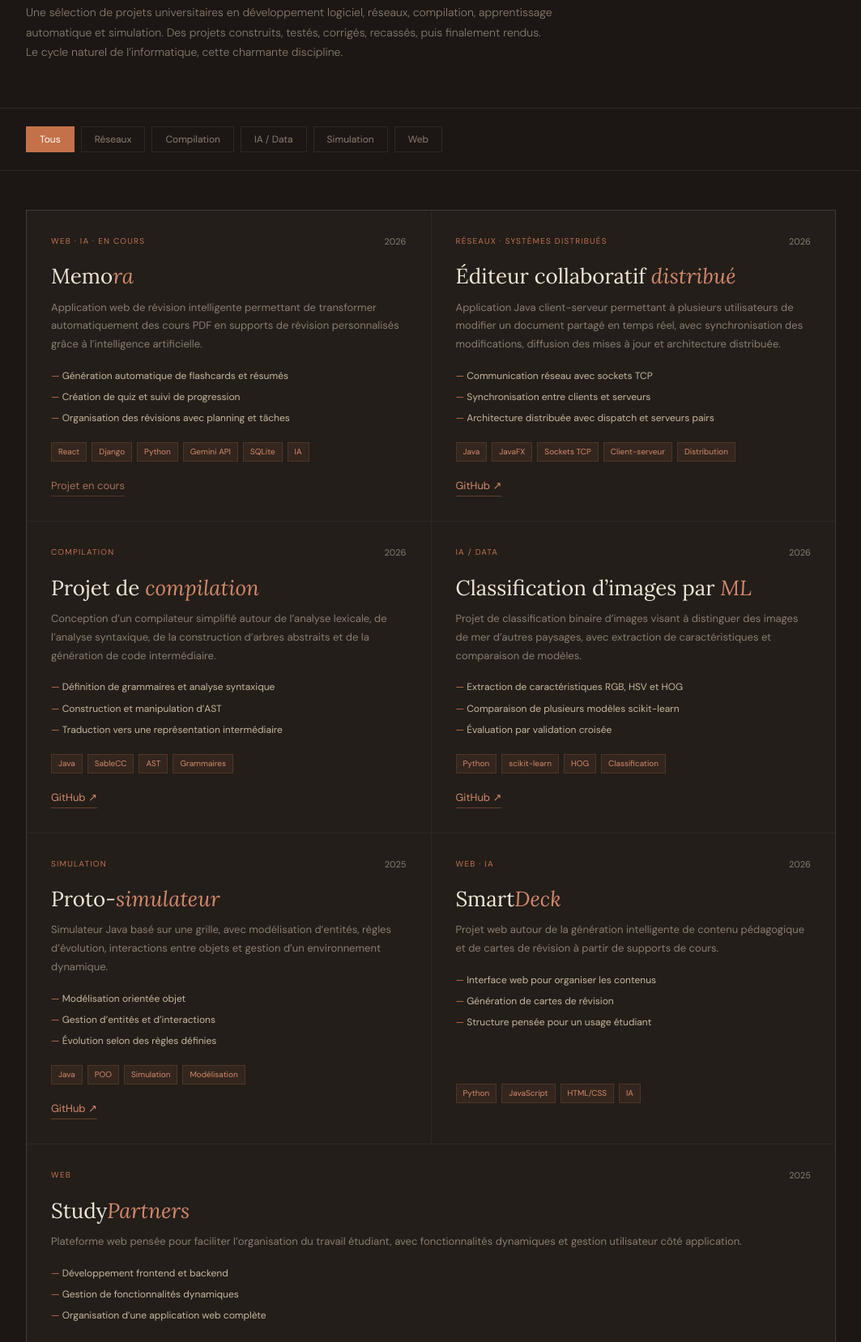
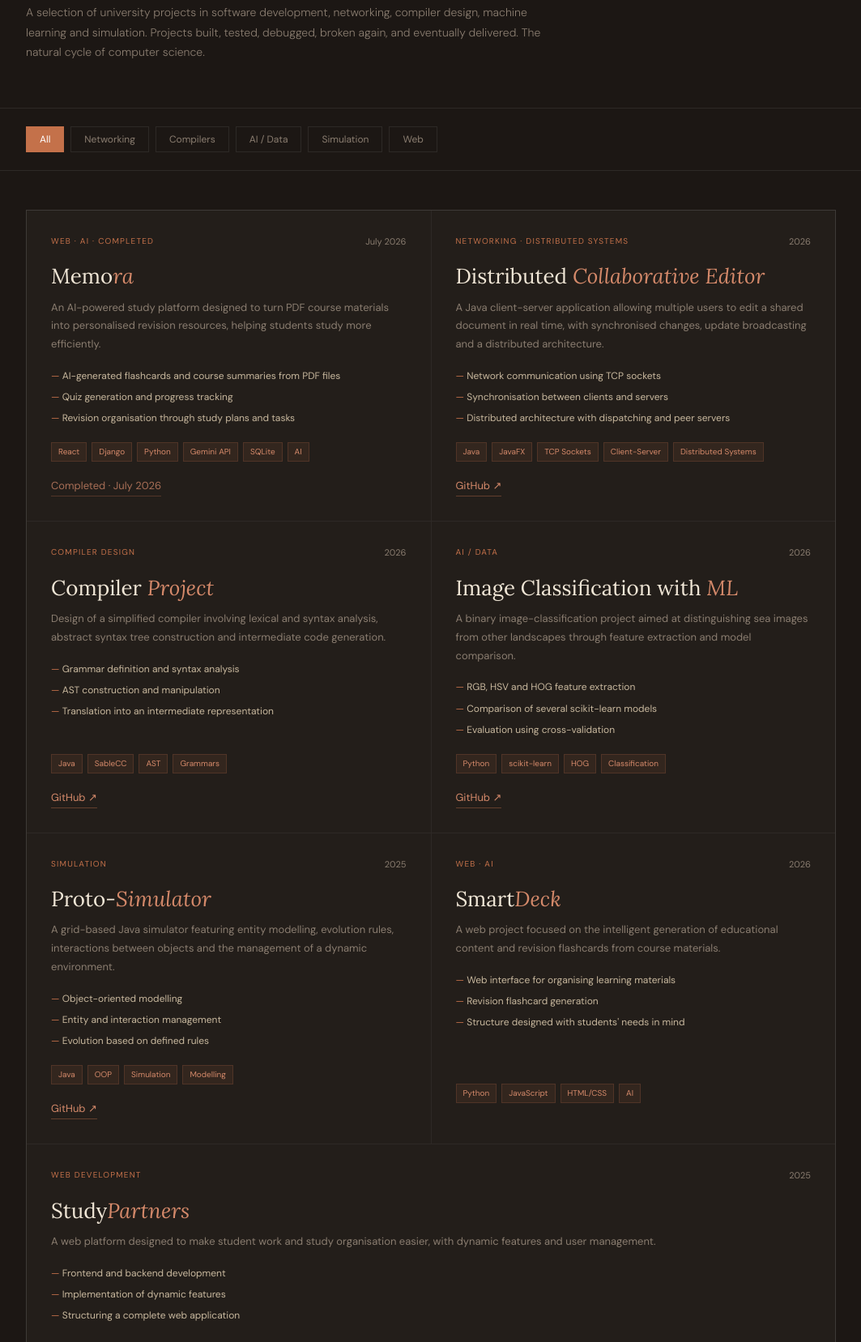
Before and after one commit to manalchabane1/Portfolio, a plain HTML site: page projets.html in a window 1280 px wide. Shown: the part 255-1912 px from the top of the page at 81% size, without its empty margins (108-1171 px from the left). Drawn offline with Linux system fonts and the light colour scheme.

Commit message:
Update projets.html

```diff
--- a/projets.html
+++ b/projets.html
@@ -1,9 +1,9 @@
 <!DOCTYPE html>
-<html lang="fr">
+<html lang="en">
 <head>
   <meta charset="UTF-8"/>
   <meta name="viewport" content="width=device-width, initial-scale=1.0"/>
-  <title>Projets — Manal Chabane</title>
+  <title>Projects — Manal Chabane</title>
   <link rel="preconnect" href="https://fonts.googleapis.com">
   <link href="https://fonts.googleapis.com/css2?family=DM+Sans:ital,wght@0,300;0,400;0,500;1,300&family=Lora:ital,wght@0,400;0,500;1,400&display=swap" rel="stylesheet">
 
@@ -438,29 +438,29 @@
     <a href="index.html" class="nav-logo">Manal <span>Chabane</span></a>
 
     <div class="nav-links">
-      <a href="index.html">Accueil</a>
-      <a href="projets.html" class="active">Projets</a>
-      <a href="index.html#parcours">Parcours</a>
-      <span class="nav-badge">Alternance 2026</span>
+      <a href="index.html">Home</a>
+      <a href="projets.html" class="active">Projects</a>
+      <a href="index.html#parcours">Background</a>
+      <span class="nav-badge">Job opportunities 2026</span>
     </div>
   </div>
 </nav>
 
 <div class="page-header">
-  <p class="page-eye">Projets académiques</p>
+  <p class="page-eye">Academic projects</p>
 
   <h1 class="page-title">Manal <em>Chabane</em></h1>
 
   <p class="page-sub">
-    Une sélection de projets universitaires en développement logiciel, réseaux, compilation, apprentissage automatique et simulation. Des projets construits, testés, corrigés, recassés, puis finalement rendus. Le cycle naturel de l’informatique, cette charmante discipline.
+    A selection of university projects in software development, networking, compiler design, machine learning and simulation. Projects built, tested, debugged, broken again, and eventually delivered. The natural cycle of computer science.
   </p>
 </div>
 
 <div class="filter-bar">
-  <button class="filter-btn active" data-filter="all">Tous</button>
-  <button class="filter-btn" data-filter="reseau">Réseaux</button>
-  <button class="filter-btn" data-filter="compilation">Compilation</button>
-  <button class="filter-btn" data-filter="ia">IA / Data</button>
+  <button class="filter-btn active" data-filter="all">All</button>
+  <button class="filter-btn" data-filter="reseau">Networking</button>
+  <button class="filter-btn" data-filter="compilation">Compilers</button>
+  <button class="filter-btn" data-filter="ia">AI / Data</button>
   <button class="filter-btn" data-filter="simulation">Simulation</button>
   <button class="filter-btn" data-filter="web">Web</button>
 </div>
@@ -471,20 +471,20 @@
     <article class="project-card" data-cat="web">
       <div>
         <div class="project-top">
-          <span class="project-cat">Web · IA · En cours</span>
-          <span class="project-year">2026</span>
+          <span class="project-cat">Web · AI · Completed</span>
+          <span class="project-year">July 2026</span>
         </div>
 
         <h2 class="project-title">Memo<em>ra</em></h2>
 
         <p class="project-desc">
-          Application web de révision intelligente permettant de transformer automatiquement des cours PDF en supports de révision personnalisés grâce à l’intelligence artificielle.
+          An AI-powered study platform designed to turn PDF course materials into personalised revision resources, helping students study more efficiently.
         </p>
 
         <div class="project-points">
-          <span>Génération automatique de flashcards et résumés</span>
-          <span>Création de quiz et suivi de progression</span>
-          <span>Organisation des révisions avec planning et tâches</span>
+          <span>AI-generated flashcards and course summaries from PDF files</span>
+          <span>Quiz generation and progress tracking</span>
+          <span>Revision organisation through study plans and tasks</span>
         </div>
       </div>
 
@@ -495,11 +495,11 @@
           <span>Python</span>
           <span>Gemini API</span>
           <span>SQLite</span>
-          <span>IA</span>
+          <span>AI</span>
         </div>
 
         <div class="project-links">
-          <span class="project-status">Projet en cours</span>
+          <span class="project-status">Completed · July 2026</span>
         </div>
       </div>
     </article>
@@ -507,20 +507,20 @@
     <article class="project-card" data-cat="reseau">
       <div>
         <div class="project-top">
-          <span class="project-cat">Réseaux · Systèmes distribués</span>
+          <span class="project-cat">Networking · Distributed Systems</span>
           <span class="project-year">2026</span>
         </div>
 
-        <h2 class="project-title">Éditeur collaboratif <em>distribué</em></h2>
+        <h2 class="project-title">Distributed <em>Collaborative Editor</em></h2>
 
         <p class="project-desc">
-          Application Java client-serveur permettant à plusieurs utilisateurs de modifier un document partagé en temps réel, avec synchronisation des modifications, diffusion des mises à jour et architecture distribuée.
+          A Java client-server application allowing multiple users to edit a shared document in real time, with synchronised changes, update broadcasting and a distributed architecture.
         </p>
 
         <div class="project-points">
-          <span>Communication réseau avec sockets TCP</span>
-          <span>Synchronisation entre clients et serveurs</span>
-          <span>Architecture distribuée avec dispatch et serveurs pairs</span>
+          <span>Network communication using TCP sockets</span>
+          <span>Synchronisation between clients and servers</span>
+          <span>Distributed architecture with dispatching and peer servers</span>
         </div>
       </div>
 
@@ -528,13 +528,13 @@
         <div class="tech-row">
           <span>Java</span>
           <span>JavaFX</span>
-          <span>Sockets TCP</span>
-          <span>Client-serveur</span>
-          <span>Distribution</span>
+          <span>TCP Sockets</span>
+          <span>Client-Server</span>
+          <span>Distributed Systems</span>
         </div>
 
         <div class="project-links">
-          <a href="https://github.com/manalchabane1" target="_blank" class="project-link">GitHub ↗</a>
+          <a href="https://github.com/manalchabane1" target="_blank" rel="noopener noreferrer" class="project-link">GitHub ↗</a>
         </div>
       </div>
     </article>
@@ -542,20 +542,20 @@
     <article class="project-card" data-cat="compilation">
       <div>
         <div class="project-top">
-          <span class="project-cat">Compilation</span>
+          <span class="project-cat">Compiler Design</span>
           <span class="project-year">2026</span>
         </div>
 
-        <h2 class="project-title">Projet de <em>compilation</em></h2>
+        <h2 class="project-title">Compiler <em>Project</em></h2>
 
         <p class="project-desc">
-          Conception d’un compilateur simplifié autour de l’analyse lexicale, de l’analyse syntaxique, de la construction d’arbres abstraits et de la génération de code intermédiaire.
+          Design of a simplified compiler involving lexical and syntax analysis, abstract syntax tree construction and intermediate code generation.
         </p>
 
         <div class="project-points">
-          <span>Définition de grammaires et analyse syntaxique</span>
-          <span>Construction et manipulation d’AST</span>
-          <span>Traduction vers une représentation intermédiaire</span>
+          <span>Grammar definition and syntax analysis</span>
+          <span>AST construction and manipulation</span>
+          <span>Translation into an intermediate representation</span>
         </div>
       </div>
 
@@ -564,11 +564,11 @@
           <span>Java</span>
           <span>SableCC</span>
           <span>AST</span>
-          <span>Grammaires</span>
+          <span>Grammars</span>
         </div>
 
         <div class="project-links">
-          <a href="https://github.com/manalchabane1" target="_blank" class="project-link">GitHub ↗</a>
+          <a href="https://github.com/manalchabane1" target="_blank" rel="noopener noreferrer" class="project-link">GitHub ↗</a>
         </div>
       </div>
     </article>
@@ -576,20 +576,20 @@
     <article class="project-card" data-cat="ia">
       <div>
         <div class="project-top">
-          <span class="project-cat">IA / Data</span>
+          <span class="project-cat">AI / Data</span>
           <span class="project-year">2026</span>
         </div>
 
-        <h2 class="project-title">Classification d’images par <em>ML</em></h2>
+        <h2 class="project-title">Image Classification with <em>ML</em></h2>
 
         <p class="project-desc">
-          Projet de classification binaire d’images visant à distinguer des images de mer d’autres paysages, avec extraction de caractéristiques et comparaison de modèles.
+          A binary image-classification project aimed at distinguishing sea images from other landscapes through feature extraction and model comparison.
         </p>
 
         <div class="project-points">
-          <span>Extraction de caractéristiques RGB, HSV et HOG</span>
-          <span>Comparaison de plusieurs modèles scikit-learn</span>
-          <span>Évaluation par validation croisée</span>
+          <span>RGB, HSV and HOG feature extraction</span>
+          <span>Comparison of several scikit-learn models</span>
+          <span>Evaluation using cross-validation</span>
         </div>
       </div>
 
@@ -602,7 +602,7 @@
         </div>
 
         <div class="project-links">
-          <a href="https://github.com/manalchabane1" target="_blank" class="project-link">GitHub ↗</a>
+          <a href="https://github.com/manalchabane1" target="_blank" rel="noopener noreferrer" class="project-link">GitHub ↗</a>
         </div>
       </div>
     </article>
@@ -614,29 +614,29 @@
           <span class="project-year">2025</span>
         </div>
 
-        <h2 class="project-title">Proto-<em>simulateur</em></h2>
+        <h2 class="project-title">Proto-<em>Simulator</em></h2>
 
         <p class="project-desc">
-          Simulateur Java basé sur une grille, avec modélisation d’entités, règles d’évolution, interactions entre objets et gestion d’un environnement dynamique.
+          A grid-based Java simulator featuring entity modelling, evolution rules, interactions between objects and the management of a dynamic environment.
         </p>
 
         <div class="project-points">
-          <span>Modélisation orientée objet</span>
-          <span>Gestion d’entités et d’interactions</span>
-          <span>Évolution selon des règles définies</span>
+          <span>Object-oriented modelling</span>
+          <span>Entity and interaction management</span>
+          <span>Evolution based on defined rules</span>
         </div>
       </div>
 
       <div>
         <div class="tech-row">
           <span>Java</span>
-          <span>POO</span>
+          <span>OOP</span>
           <span>Simulation</span>
-          <span>Modélisation</span>
+          <span>Modelling</span>
         </div>
 
         <div class="project-links">
-          <a href="https://github.com/manalchabane1" target="_blank" class="project-link">GitHub ↗</a>
+          <a href="https://github.com/manalchabane1" target="_blank" rel="noopener noreferrer" class="project-link">GitHub ↗</a>
         </div>
       </div>
     </article>
@@ -644,20 +644,20 @@
     <article class="project-card" data-cat="web">
       <div>
         <div class="project-top">
-          <span class="project-cat">Web · IA</span>
+          <span class="project-cat">Web · AI</span>
           <span class="project-year">2026</span>
         </div>
 
         <h2 class="project-title">Smart<em>Deck</em></h2>
 
         <p class="project-desc">
-          Projet web autour de la génération intelligente de contenu pédagogique et de cartes de révision à partir de supports de cours.
+          A web project focused on the intelligent generation of educational content and revision flashcards from course materials.
         </p>
 
         <div class="project-points">
-          <span>Interface web pour organiser les contenus</span>
-          <span>Génération de cartes de révision</span>
-          <span>Structure pensée pour un usage étudiant</span>
+          <span>Web interface for organising learning materials</span>
+          <span>Revision flashcard generation</span>
+          <span>Structure designed with students' needs in mind</span>
         </div>
       </div>
 
@@ -666,29 +666,28 @@
           <span>Python</span>
           <span>JavaScript</span>
           <span>HTML/CSS</span>
-          <span>IA</span>
+          <span>AI</span>
         </div>
-
       </div>
     </article>
 
     <article class="project-card" data-cat="web">
       <div>
         <div class="project-top">
-          <span class="project-cat">Web</span>
+          <span class="project-cat">Web Development</span>
           <span class="project-year">2025</span>
         </div>
 
         <h2 class="project-title">Study<em>Partners</em></h2>
 
         <p class="project-desc">
-          Plateforme web pensée pour faciliter l’organisation du travail étudiant, avec fonctionnalités dynamiques et gestion utilisateur côté application.
+          A web platform designed to make student work and study organisation easier, with dynamic features and user management.
         </p>
 
         <div class="project-points">
-          <span>Développement frontend et backend</span>
-          <span>Gestion de fonctionnalités dynamiques</span>
-          <span>Organisation d’une application web complète</span>
+          <span>Frontend and backend development</span>
+          <span>Implementation of dynamic features</span>
+          <span>Structuring a complete web application</span>
         </div>
       </div>
 
@@ -699,7 +698,6 @@
           <span>HTML/CSS</span>
           <span>Web</span>
         </div>
-
       </div>
     </article>
 
@@ -711,10 +709,10 @@
     <span class="note-icon">💡</span>
 
     <div>
-      <div class="note-title">Note sur les projets</div>
+      <div class="note-title">About these projects</div>
 
       <p class="note-text">
-        Ces projets ont été réalisés dans un cadre universitaire, seule ou en équipe selon les cas. Ils reflètent mon apprentissage progressif en informatique : concevoir une solution, structurer le code, tester, documenter, corriger les erreurs, puis recommencer parce que naturellement l’informatique aime l’humour cruel.
+        These projects were completed as part of my university studies, individually or in teams depending on the project. They reflect my progressive development as a computer science student: designing a solution, structuring the code, testing, documenting, fixing errors, and starting again when necessary.
       </p>
     </div>
   </div>
@@ -725,8 +723,8 @@
     <span class="footer-copy">© 2026 Manal Chabane</span>
 
     <div class="footer-links">
-      <a href="https://github.com/manalchabane1" target="_blank">GitHub</a>
-      <a href="https://www.linkedin.com/in/manal-chabane-0079323a8/" target="_blank">LinkedIn</a>
+      <a href="https://github.com/manalchabane1" target="_blank" rel="noopener noreferrer">GitHub</a>
+      <a href="https://www.linkedin.com/in/manal-chabane-0079323a8/" target="_blank" rel="noopener noreferrer">LinkedIn</a>
       <a href="mailto:manal.chabane.1@gmail.com">Email</a>
     </div>
   </div>
```
